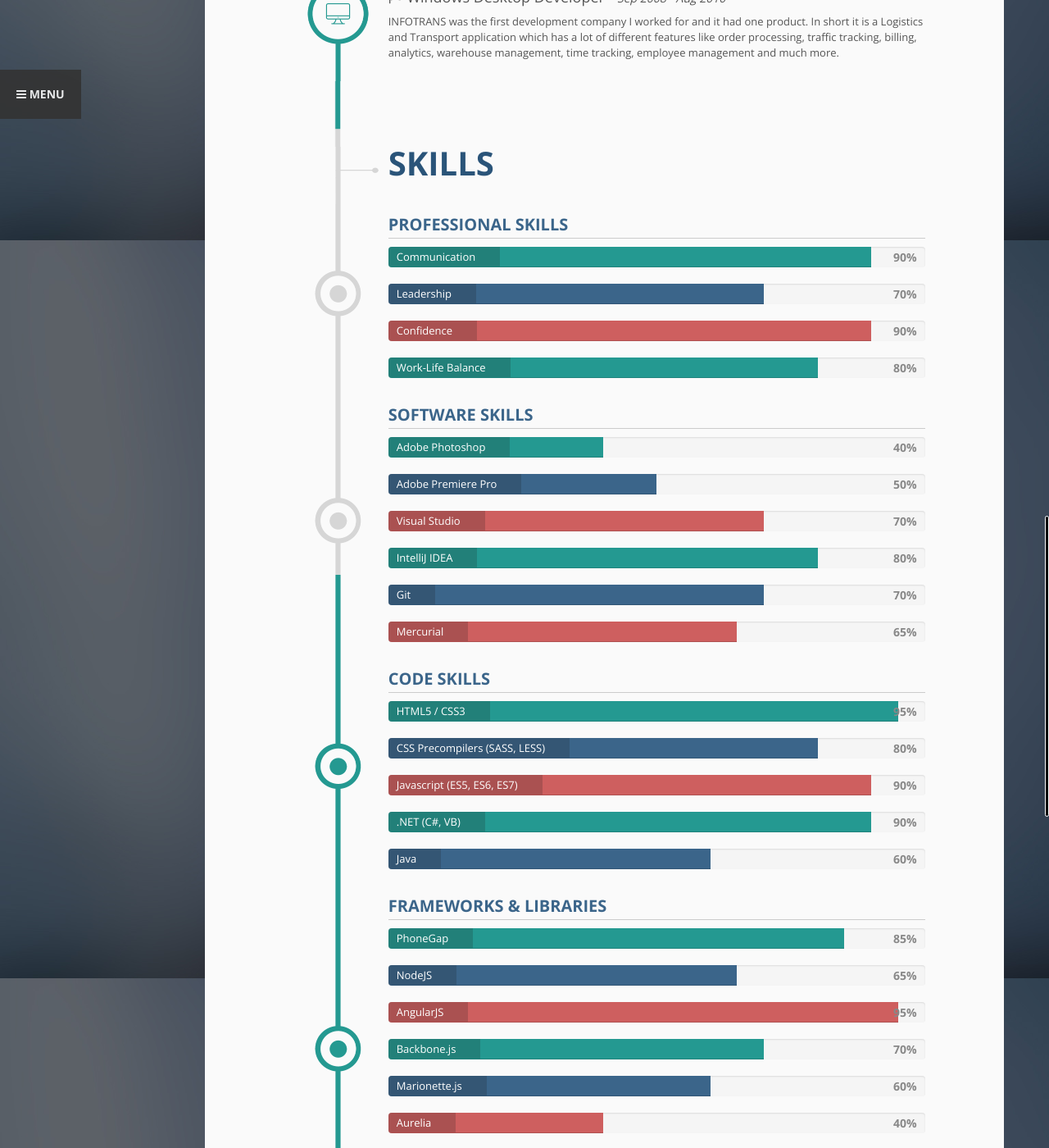
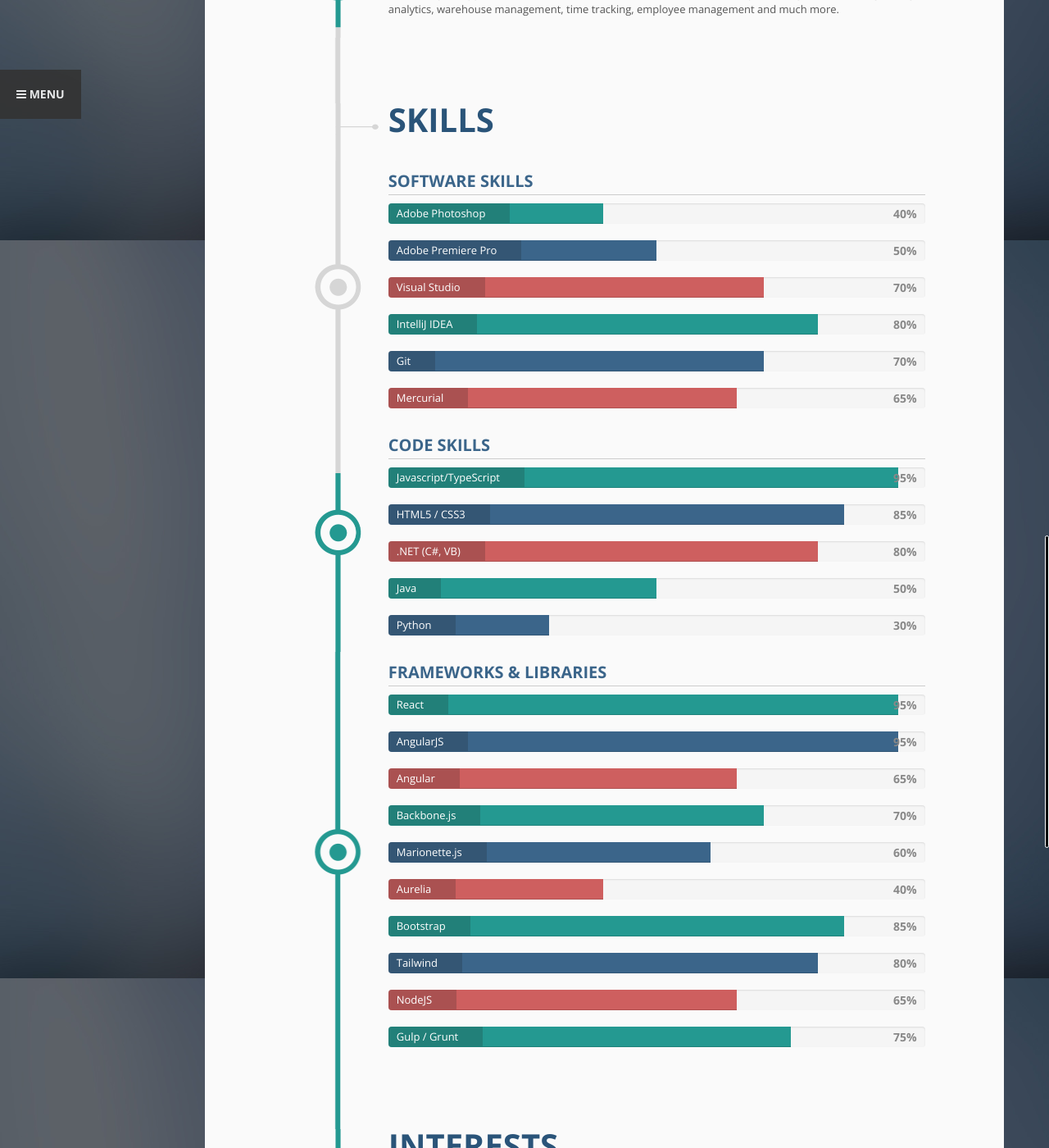
Before and after one commit to TheCodeDestroyer/thecodedestroyer.github.io, a Jekyll site: the page built from index.html, in a window 1280 px wide and 1400 px high, scrolled down 2407 px. Shown: the whole window at 82% size. Built offline with Jekyll 4.4.1, drawn with Linux system fonts in a browser that asks for light colours.

Commit message:
Remove broken and update outdated stuff

```diff
--- a/_data/skills.yml
+++ b/_data/skills.yml
@@ -4,22 +4,6 @@
 sectionClass: "skills"
 sectionId: "skills"
 list:
-- title: "Professional Skills"
-  partialPath: "content/skillList.html"
-  divClass: ""
-  skillList:
-    - name: "Communication"
-      percentage: "90"
-      progressBarType: "progress-bar-1"
-    - name: "Leadership"
-      percentage: "70"
-      progressBarType: "progress-bar-2"
-    - name: "Confidence"
-      percentage: "90"
-      progressBarType: "progress-bar-3"
-    - name: "Work-Life Balance"
-      percentage: "80"
-      progressBarType: "progress-bar-1"
 - title: "Software Skills"
   partialPath: "content/skillList.html"
   divClass: ""
@@ -46,33 +30,33 @@
   partialPath: "content/skillList.html"
   divClass: ""
   skillList:
-    - name: "HTML5 / CSS3"
+    - name: "Javascript/TypeScript"
       percentage: "95"
       progressBarType: "progress-bar-1"
-    - name: "CSS Precompilers (SASS, LESS)"
+    - name: "HTML5 / CSS3"
+      percentage: "85"
+      progressBarType: "progress-bar-2"
+    - name: ".NET (C#, VB)"
       percentage: "80"
-      progressBarType: "progress-bar-2"
-    - name: "Javascript (ES5, ES6, ES7)"
-      percentage: "90"
       progressBarType: "progress-bar-3"
-    - name: ".NET (C#, VB)"
-      percentage: "90"
+    - name: "Java"
+      percentage: "50"
       progressBarType: "progress-bar-1"
-    - name: "Java"
-      percentage: "60"
+    - name: "Python"
+      percentage: "30"
       progressBarType: "progress-bar-2"
 - title: "Frameworks & Libraries"
   partialPath: "content/skillList.html"
   divClass: ""
   skillList:
-    - name: "PhoneGap"
-      percentage: "85"
+    - name: "React"
+      percentage: "95"
       progressBarType: "progress-bar-1"
-    - name: "NodeJS"
-      percentage: "65"
-      progressBarType: "progress-bar-2"
     - name: "AngularJS"
       percentage: "95"
+      progressBarType: "progress-bar-2"
+    - name: "Angular"
+      percentage: "65"
       progressBarType: "progress-bar-3"
     - name: "Backbone.js"
       percentage: "70"
@@ -84,8 +68,14 @@
       percentage: "40"
       progressBarType: "progress-bar-3"
     - name: "Bootstrap"
+      percentage: "85"
+      progressBarType: "progress-bar-1"
+    - name: "Tailwind"
       percentage: "80"
-      progressBarType: "progress-bar-1"
+      progressBarType: "progress-bar-2"
+    - name: "NodeJS"
+      percentage: "65"
+      progressBarType: "progress-bar-3"
     - name: "Gulp / Grunt"
       percentage: "75"
-      progressBarType: "progress-bar-2"
+      progressBarType: "progress-bar-1"
--- a/_includes/main/sideMenu.html
+++ b/_includes/main/sideMenu.html
@@ -30,14 +30,4 @@
         </ul>
     </nav>
     <!-- /Main Navigation-->
-
-    <!-- Other Buttons -->
-    <div class="side-menu-buttons">
-        <a href="https://drive.google.com/open?id=0B1nAFv9WWinicWZrT3ZhTFJwbHc" class="btn btn-side-menu" target="_blank">
-            <i class="fa fa-download"></i>
-            Download my resume
-        </a>
-        <!--<a href="#" class="btn btn-side-menu"><i class="fa fa-envelope-o"></i> Send me a message</a>-->
-    </div>
-    <!-- /Other Buttons-->
 </div>
--- a/index.html
+++ b/index.html
@@ -6,16 +6,8 @@
 <section id="content-body" class="container animated">
     <div class="row" id="intro">
 
-        <!-- Header Colors -->
-        {% include content/header/colors.html %}
-        <!-- /Header Colors -->
-
         <!-- Beginning of Content -->
         <div class="col-md-10 col-sm-10 col-md-offset-2 col-sm-offset-1 resume-container">
-
-            <!-- Header Buttons -->
-            {% include content/header/buttons.html %}
-            <!-- /Header Buttons -->
 
             <!-- =============== PROFILE INTRO ====================-->
             {% include content/intro.html %}
```
